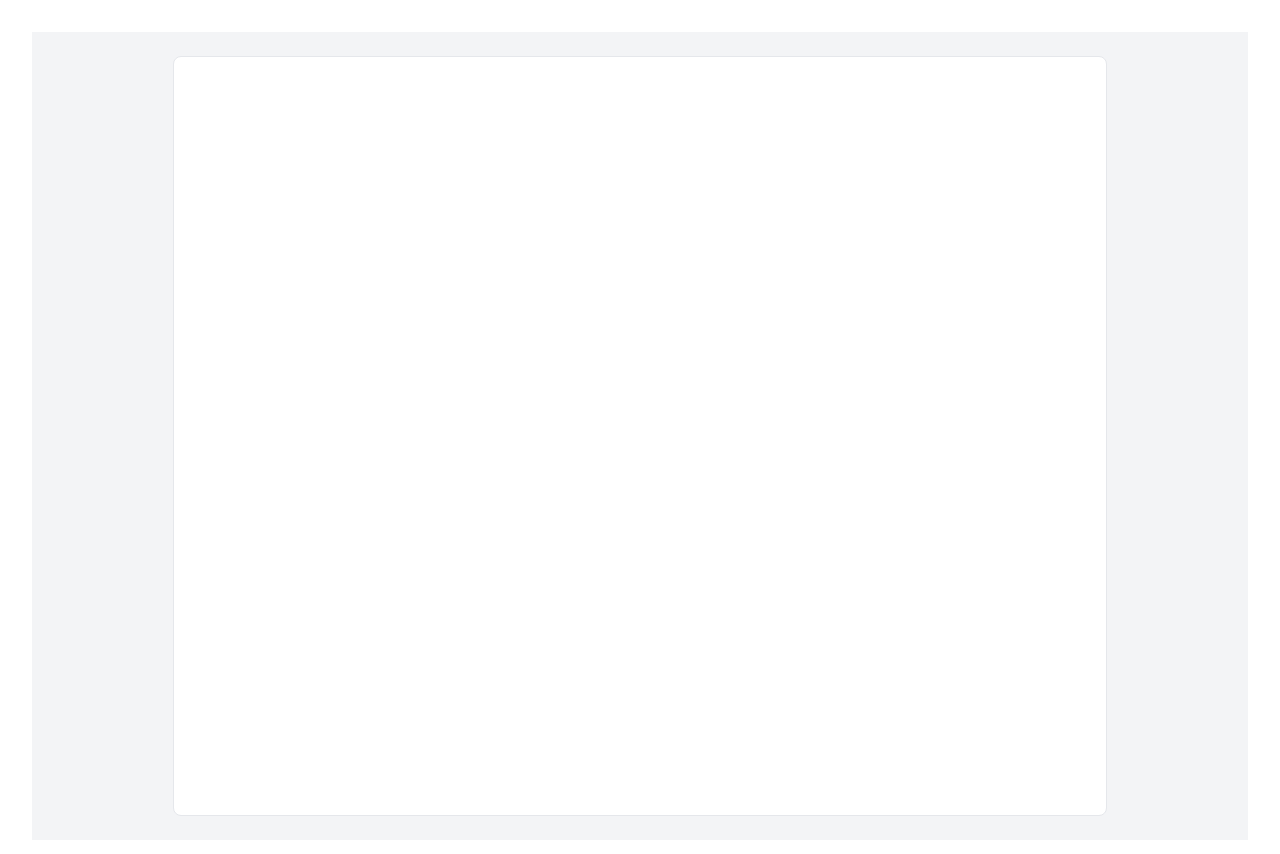
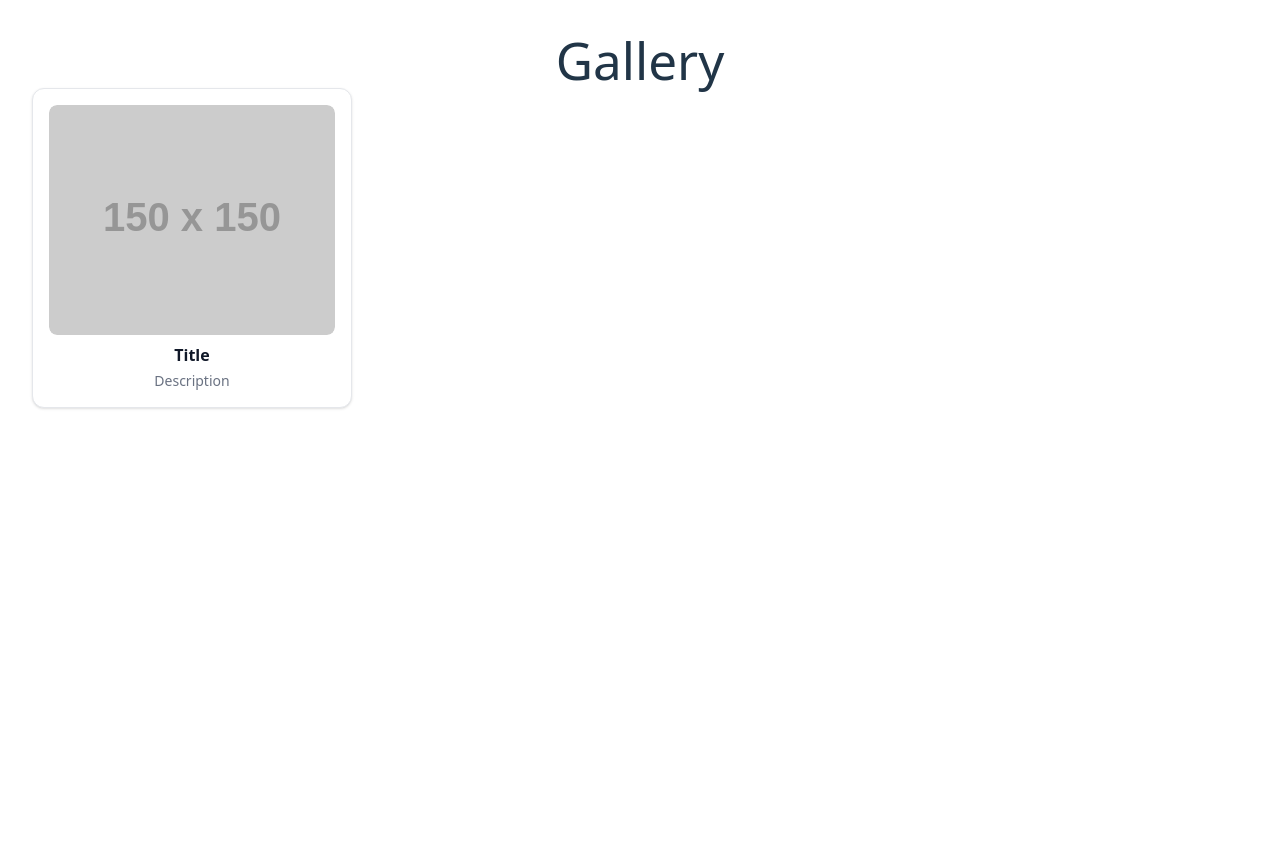
Before and after one commit to VladyslavShepilov/CollaborationEditor, a React app in the folder frontend/: page / in a window 1280 px wide. Shown: the top 854 px of the page. After the commit the page ends 800 px from the top, so only its background shows below. Built offline with nearby package versions, Linux system fonts and the light colour scheme; the HTML template or start-up script is replaced by a standard one.

Commit message:
add galleryItemCard and router

```diff
--- a/frontend/package.json
+++ b/frontend/package.json
@@ -15,7 +15,8 @@
     "@tanstack/react-query": "^5.90.16",
     "react": "^19.2.0",
     "react-dom": "^19.2.0",
-    "react-redux": "^9.2.0"
+    "react-redux": "^9.2.0",
+    "react-router": "^7.12.0"
   },
   "devDependencies": {
     "@eslint/js": "^9.39.1",
--- a/frontend/src/app/App.tsx
+++ b/frontend/src/app/App.tsx
@@ -1,6 +1,7 @@
-import { TextEditorPage } from "@/pages";
+import { RouterProvider } from "react-router";
+import { router } from "./AppRouter";
 import "./App.css";
 
 export function App() {
-  return <TextEditorPage />;
+  return <RouterProvider router={router} />;
 }
--- /dev/null
+++ b/frontend/src/app/AppRouter.tsx
@@ -0,0 +1,14 @@
+import { createBrowserRouter } from "react-router";
+import { TextEditorPage } from "@/pages/TextEditorPages/TextEditorPage";
+import { GalleryPage } from "@/pages/TextEditorPages/GalleryPage";
+
+export const router = createBrowserRouter([
+  {
+    path: "/",
+    element: <GalleryPage />,
+  },
+  {
+    path: "/editor/:id",
+    element: <TextEditorPage />,
+  },
+]);
--- /dev/null
+++ b/frontend/src/pages/TextEditorPages/GalleryPage.tsx
@@ -0,0 +1,14 @@
+import { GalleryItem } from "@/widgets/text-editor/ui/GalleryItem";
+
+export function GalleryPage() {
+  return (
+    <div>
+      <h1>Gallery</h1>
+      <GalleryItem
+        image="https://via.placeholder.com/150"
+        title="Title"
+        description="Description"
+      />
+    </div>
+  );
+}
--- /dev/null
+++ b/frontend/src/widgets/text-editor/ui/GalleryItem.tsx
@@ -0,0 +1,60 @@
+import { useTheme } from "@/shared/utils/useTheme";
+
+interface GalleryItemProps {
+  image: string;
+  title: string;
+  description: string;
+  onClick?: () => void;
+}
+
+export function GalleryItem({
+  image,
+  title,
+  description,
+  onClick,
+}: GalleryItemProps) {
+  const { isDark } = useTheme();
+
+  return (
+    <div
+      onClick={onClick}
+      className={`
+        aspect-square w-full min-w-[140px] max-w-[280px]
+        sm:min-w-[180px] sm:max-w-[320px]
+        rounded-xl p-4
+        flex flex-col items-center justify-between gap-2
+        cursor-pointer transition-all duration-200
+        hover:scale-105 hover:shadow-lg
+        ${
+          isDark
+            ? "bg-gray-800 border border-gray-700 hover:border-gray-600"
+            : "bg-white border border-gray-200 hover:border-gray-300 shadow-sm"
+        }
+      `}
+    >
+      <div className="flex-1 flex items-center justify-center overflow-hidden rounded-lg w-full">
+        <img
+          className="w-full h-full object-cover rounded-lg"
+          src={image}
+          alt={title}
+        />
+      </div>
+      <div className="w-full text-center space-y-1">
+        <h2
+          className={`font-semibold text-sm sm:text-base truncate ${
+            isDark ? "text-white" : "text-gray-900"
+          }`}
+        >
+          {title}
+        </h2>
+        <p
+          className={`text-xs sm:text-sm truncate ${
+            isDark ? "text-gray-400" : "text-gray-500"
+          }`}
+        >
+          {description}
+        </p>
+      </div>
+    </div>
+  );
+}
```
Also changed, not shown: frontend/src/pages/TextEditorPages/TextEditorPage.tsx (renamed from frontend/src/pages/TextEditorPage.tsx), frontend/src/pages/TextEditorPages/index.ts (renamed from frontend/src/pages/index.ts), 1 other file (tests, documents, lock files or other folders).
